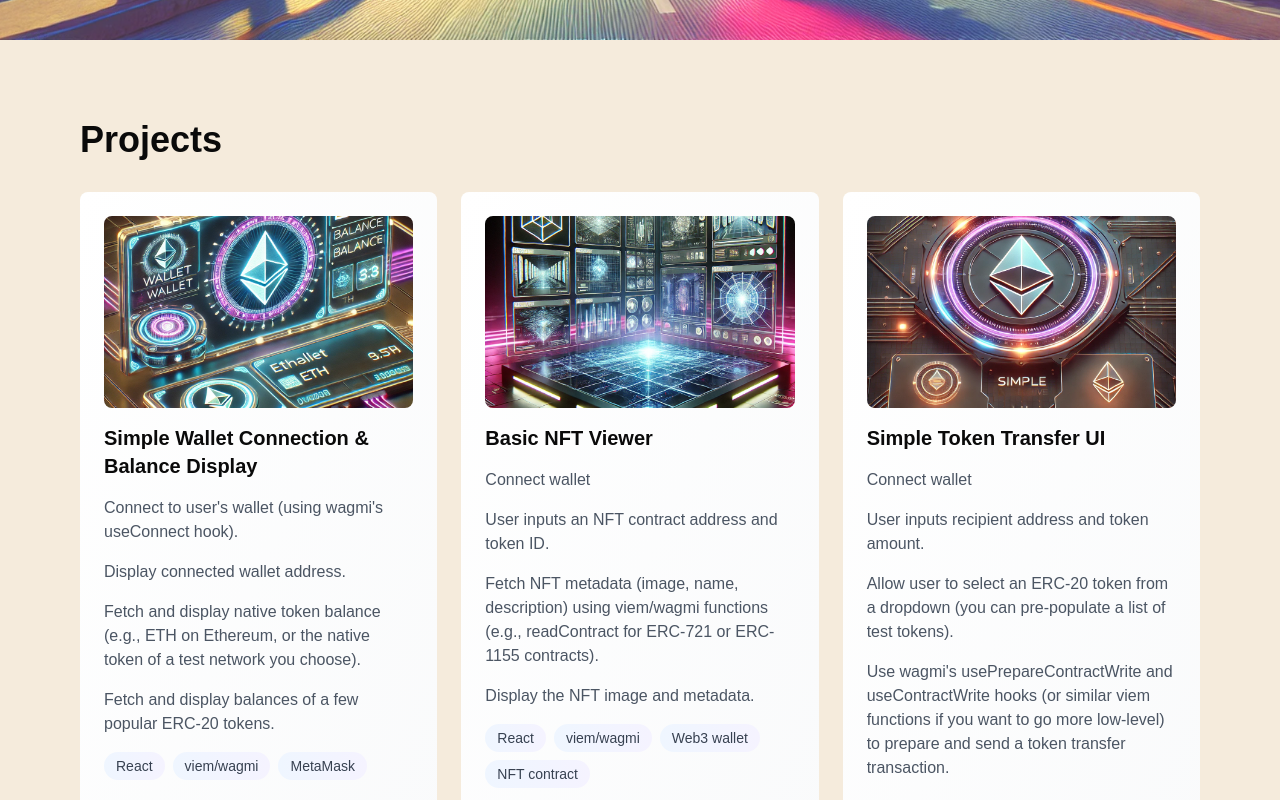
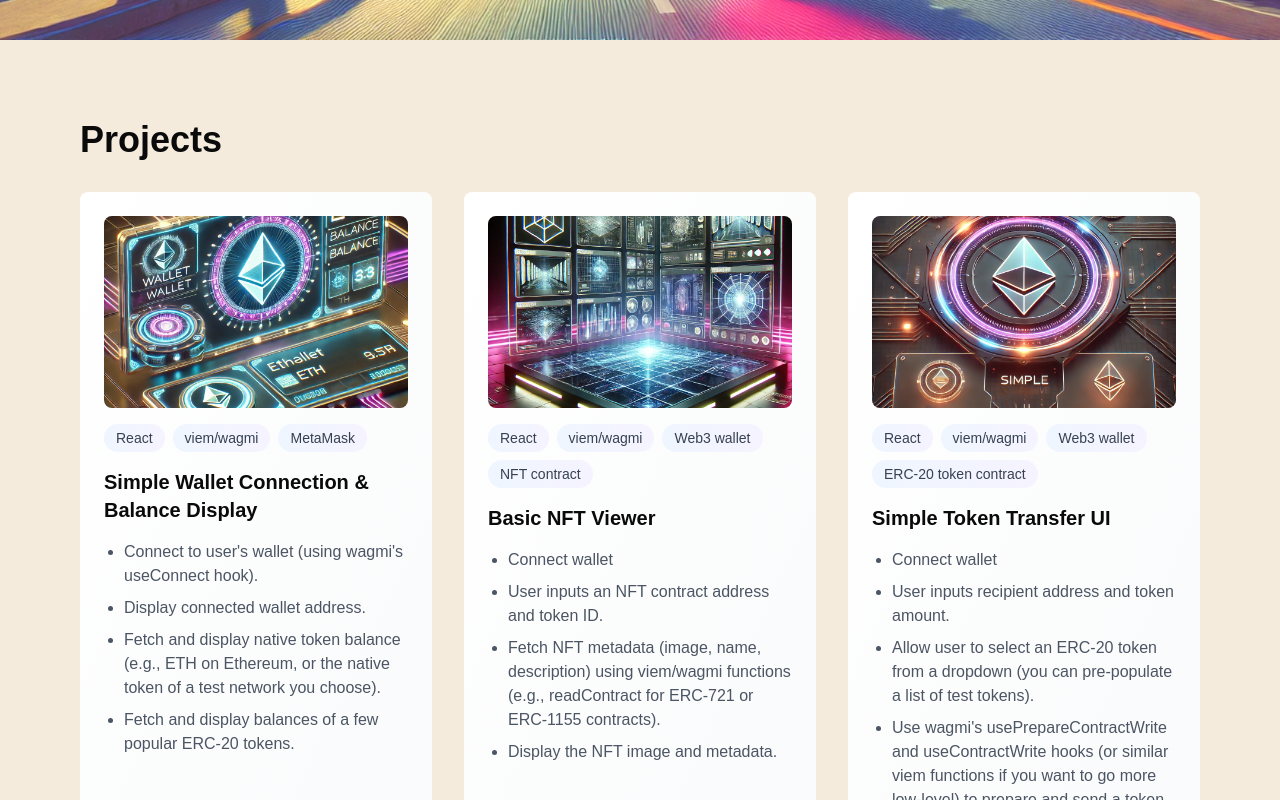
Before and after one commit to gala1234/website, a Next.js app: page / in a window 1280 px wide. Shown: the part 1560-2360 px from the top of the page. Built offline with nearby package versions, Linux system fonts and the light colour scheme.

Commit message:
general layout

```diff
--- a/src/components/cards/ProjectCard.tsx
+++ b/src/components/cards/ProjectCard.tsx
@@ -34,13 +34,8 @@ export default function ProjectCard({
           className="h-48 w-full object-cover transition-transform duration-300 hover:scale-105"
         />
       </div>
-      <h2 className="mb-4 text-xl font-semibold text-primary">{title}</h2>
-      {description.map((paragraph, index) => (
-        <p key={index} className="mb-4 text-secondary">
-          {paragraph}
-        </p>
-      ))}
-      <div className="flex flex-wrap gap-2">
+      <div className="mx-auto max-w-[800px]">
+        <div className="mb-4 flex flex-wrap gap-2">
           {technologies.map((tech) => (
             <span
               key={tech}
@@ -50,6 +45,15 @@ export default function ProjectCard({
             </span>
           ))}
         </div>
+        <h2 className="mb-4 text-xl font-semibold text-primary">{title}</h2>
+        <ul className="mb-4 list-disc space-y-2 pl-5">
+          {description.map((item, index) => (
+            <li key={index} className="text-secondary">
+              {item}
+            </li>
+          ))}
+        </ul>
+      </div>
     </a>
   );
 }
--- a/src/components/sections/AboutSection.tsx
+++ b/src/components/sections/AboutSection.tsx
@@ -14,6 +14,7 @@ export default function AboutSection() {
 
   return (
     <section id="about" className="min-h-screen p-8 sm:p-20">
+      <div className="mx-auto max-w-[1400px]">
         <SectionHeader title={content.title} />
         <div className="max-w-3xl space-y-8">
           <section className="flex flex-col md:flex-row md:items-start md:gap-8">
@@ -44,6 +45,7 @@ export default function AboutSection() {
             </div>
           </section>
         </div>
+      </div>
     </section>
   );
 }
--- a/src/components/sections/HeroSection.tsx
+++ b/src/components/sections/HeroSection.tsx
@@ -64,7 +64,7 @@ export default function HeroSection() {
       </div>
 
       {/* Main content */}
-      <div className="relative z-10 container mx-auto flex min-h-screen flex-col items-center justify-center px-4 py-20 text-center">
+      <div className="relative z-10 container mx-auto flex min-h-screen flex-col items-center justify-center  p-8 sm:p-20 text-center">
         <motion.div
           initial={{ opacity: 0, y: 20 }}
           animate={{ opacity: 1, y: 0 }}
--- a/src/components/sections/ImageSection.tsx
+++ b/src/components/sections/ImageSection.tsx
@@ -33,6 +33,7 @@ export default function ImageSection() {
 
       {/* Content */}
       <div className="relative z-10 flex min-h-screen items-center justify-start p-8 sm:p-20">
+        <div className="max-w-[1400px]">
           <motion.div
             className="text-primary max-w-3xl rounded-lg bg-white/80 dark:bg-black/[.8] p-8 shadow-lg"
             initial={{ opacity: 0, x: -100 }}
@@ -44,6 +45,7 @@ export default function ImageSection() {
             <SectionSubHeader title={content.subtitle} />
           </motion.div>
         </div>
+      </div>
     </section>
   );
 }
--- a/src/components/sections/ProjectsSection.tsx
+++ b/src/components/sections/ProjectsSection.tsx
@@ -14,8 +14,9 @@ export default function ProjectsSection() {
 
   return (
     <section id="projects" className="min-h-screen p-8 sm:p-20">
+      <div className="mx-auto max-w-[1400px]">
         <SectionHeader title={content.title} />
-      <div className="grid grid-cols-1 gap-6 md:grid-cols-2 lg:grid-cols-3">
+        <div className="grid grid-cols-1 gap-8 md:grid-cols-2 lg:grid-cols-3">
           {content.projects.map((project, index) => (
             <ProjectCard
               key={index}
@@ -35,6 +36,7 @@ export default function ProjectsSection() {
             {buttons.contactMe.name[language]}
           </GradientButton>
         </div>
+      </div>
     </section>
   );
 }
```
Lines whose indentation alone changed are shown as unchanged.
